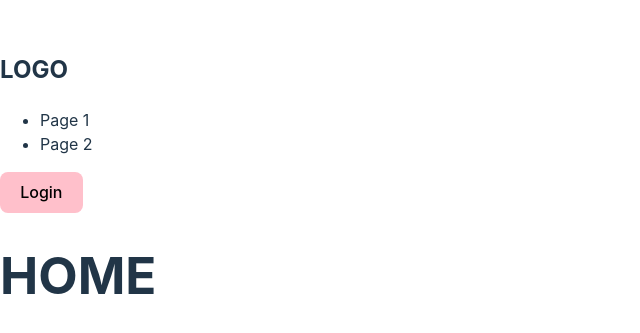
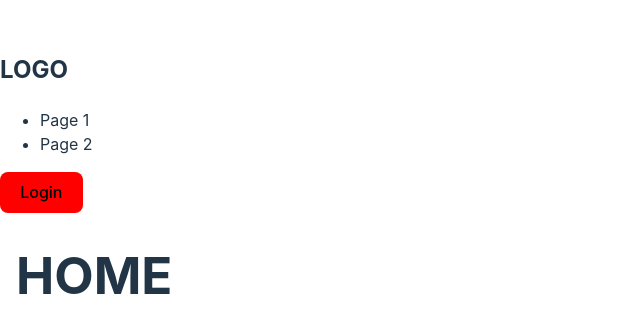
Before and after one commit to trine-marie-sandberg/js-frameworks-ca, a React (Vite) app in the folder ecom-store/: page / in a window 1280 px wide. Shown: the part 215-548 px from the top of the page, without its empty margins (0-640 px from the left). Built offline with nearby package versions, Linux system fonts and the light colour scheme.

Commit message:
restructure theme to use variables

```diff
--- a/ecom-store/src/components/navbar.jsx
+++ b/ecom-store/src/components/navbar.jsx
@@ -1,7 +1,7 @@
 import React from "react";
 import { styled } from "styled-components";
 const Button = styled.button`
-  background-color: ${(props) => props.theme.color.primary};
+  background-color: ${(props) => props.theme.color.secondary};
 `;
 export function NavBar() {
     return(
--- a/ecom-store/src/main.jsx
+++ b/ecom-store/src/main.jsx
@@ -3,10 +3,12 @@ import ReactDOM from 'react-dom/client'
 import App from './App.jsx'
 import './index.css'
 import Theme from './styles/theme.jsx'
+import GlobalStyle from './styles/global.jsx'
 
 ReactDOM.createRoot(document.getElementById('root')).render(
   <React.StrictMode>
     <Theme>
+      <GlobalStyle/>
       <App />
     </Theme>
   </React.StrictMode>,
--- /dev/null
+++ b/ecom-store/src/styles/global.jsx
@@ -0,0 +1,17 @@
+import { createGlobalStyle } from "styled-components";
+
+const GlobalStyle = createGlobalStyle`
+  html {
+    height: 100%;
+    --color-primary: yellow;
+    --color-secondary: red;
+  }
+  body {
+    height: 100%;
+  }
+  main {
+    margin: 1rem;
+  }
+`;
+
+export default GlobalStyle;
--- a/ecom-store/src/styles/theme.jsx
+++ b/ecom-store/src/styles/theme.jsx
@@ -2,8 +2,8 @@ import { ThemeProvider } from "styled-components";
 
 const theme = {
     color: {
-        primary: 'pink',
-        secondary: 'cyan',
+        primary: 'var(--color-primary)',
+        secondary: 'var(--color-secondary)',
     },
 }
 
```
